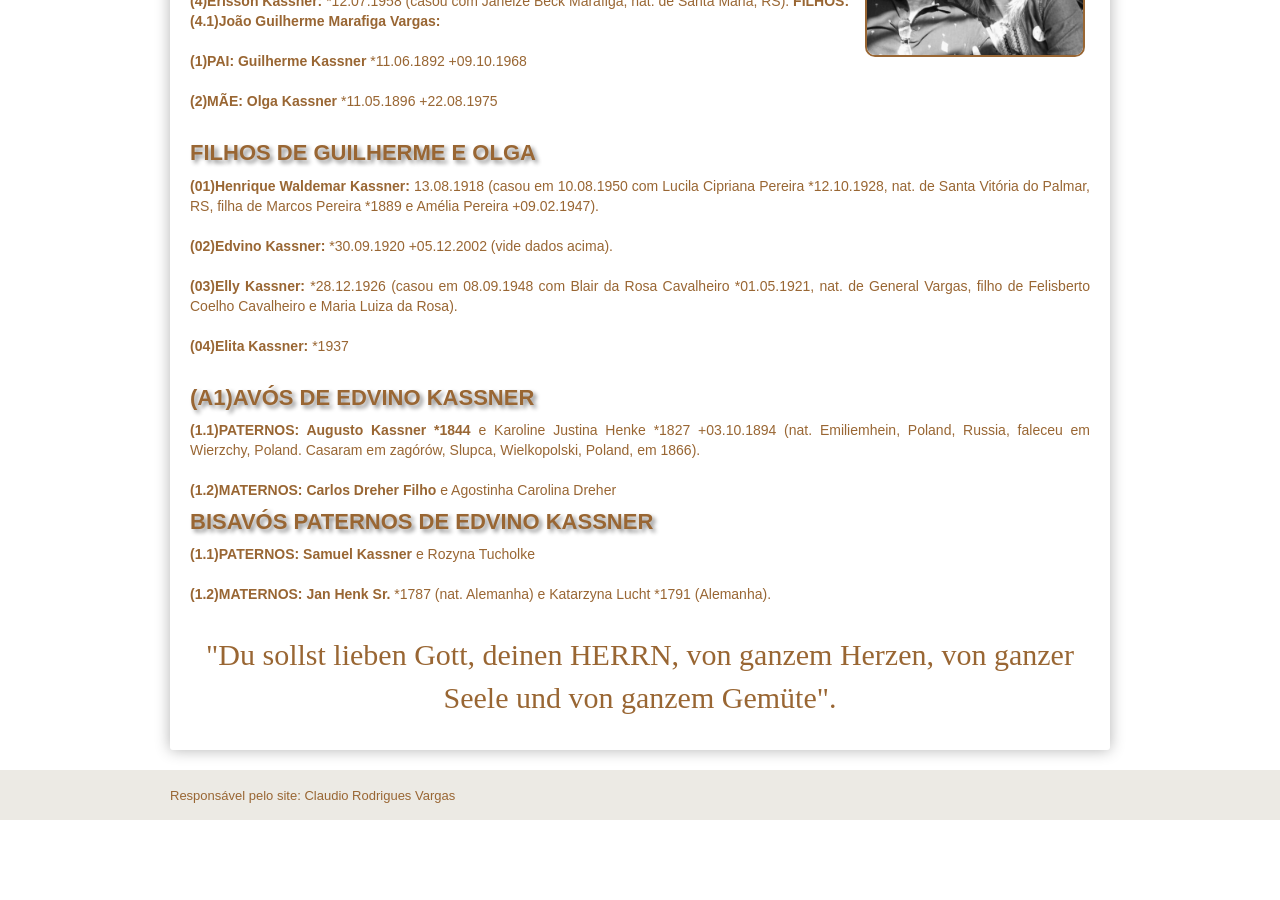
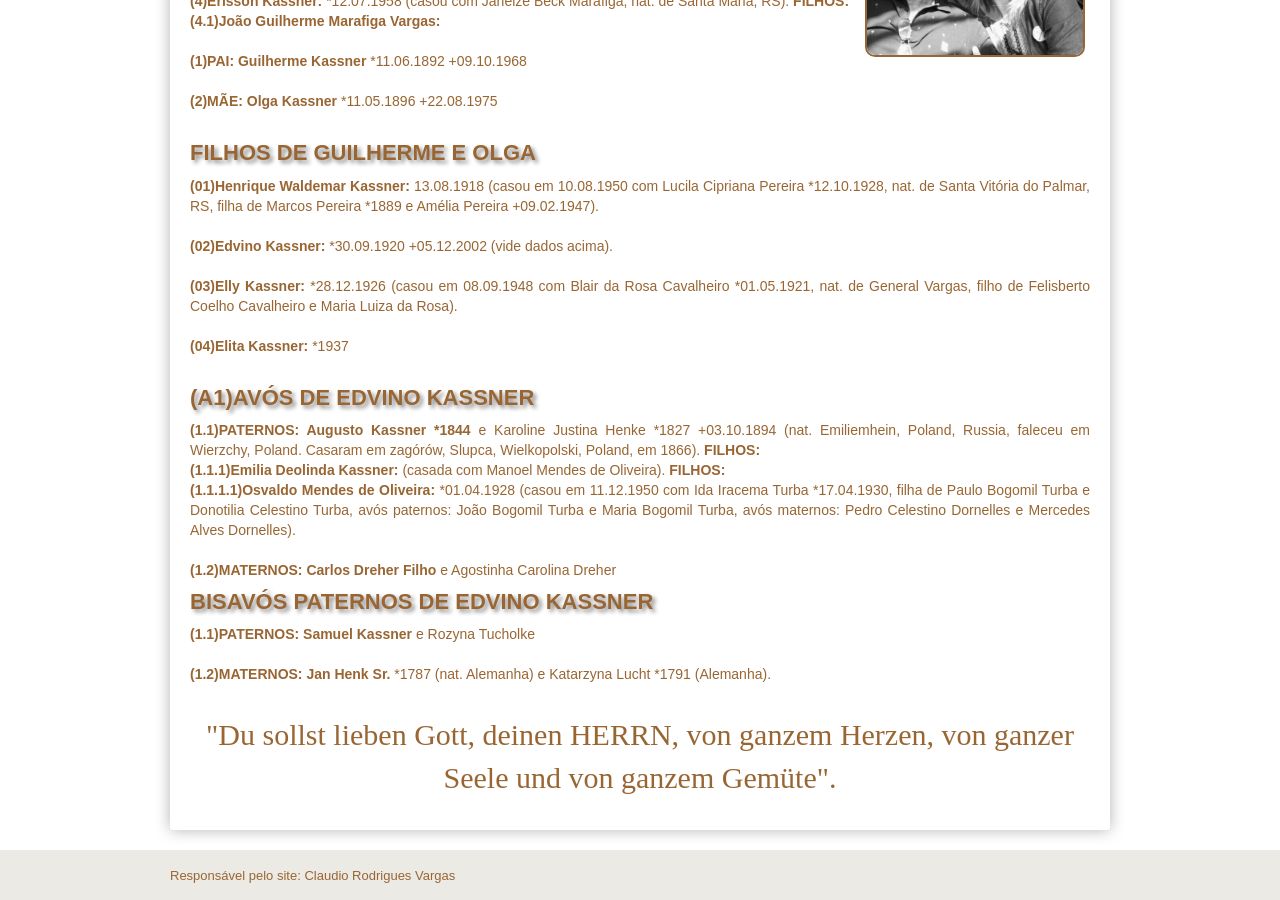
Before and after one commit to claudiovargas1955/claudiovargas1955.github.io, a Jekyll site: the page built from _pages/familia-kassner.html, in a window 1280 px wide and 900 px high, scrolled down 1377 px. Built offline with Jekyll 4.4.1, drawn with Linux system fonts in a browser that asks for light colours; some web fonts are replaced; before the commit the page ends 2197 px from its top, so only the background shows below that.

Commit message:
Update familia-kassner.html

```diff
--- a/_pages/familia-kassner.html
+++ b/_pages/familia-kassner.html
@@ -160,7 +160,10 @@ Felisberto Coelho Cavalheiro e Maria Luiza da Rosa).<br><br>
 
 <h4>(A1)AVÓS DE EDVINO KASSNER</h4>
 <p><b>(1.1)PATERNOS: Augusto Kassner *1844</b> e Karoline Justina Henke *1827 +03.10.1894 (nat. Emiliemhein, Poland, Russia, faleceu em
-Wierzchy, Poland. Casaram em zagórów, Slupca, Wielkopolski, Poland, em 1866).<br><br>
+Wierzchy, Poland. Casaram em zagórów, Slupca, Wielkopolski, Poland, em 1866). <b>FILHOS: </b><br>
+  <b>(1.1.1)Emilia Deolinda Kassner: </b>(casada com Manoel Mendes de Oliveira). <b>FILHOS: </b><br>
+        <b>(1.1.1.1)Osvaldo Mendes de Oliveira: </b>*01.04.1928 (casou em 11.12.1950 com Ida Iracema Turba *17.04.1930, filha de Paulo Bogomil Turba e Donotilia
+        Celestino Turba, avós paternos: João Bogomil Turba e Maria Bogomil Turba, avós maternos: Pedro Celestino Dornelles e Mercedes Alves Dornelles). <br><br>
 
 <b>(1.2)MATERNOS: Carlos Dreher Filho </b>e Agostinha Carolina Dreher <br>
 
```
